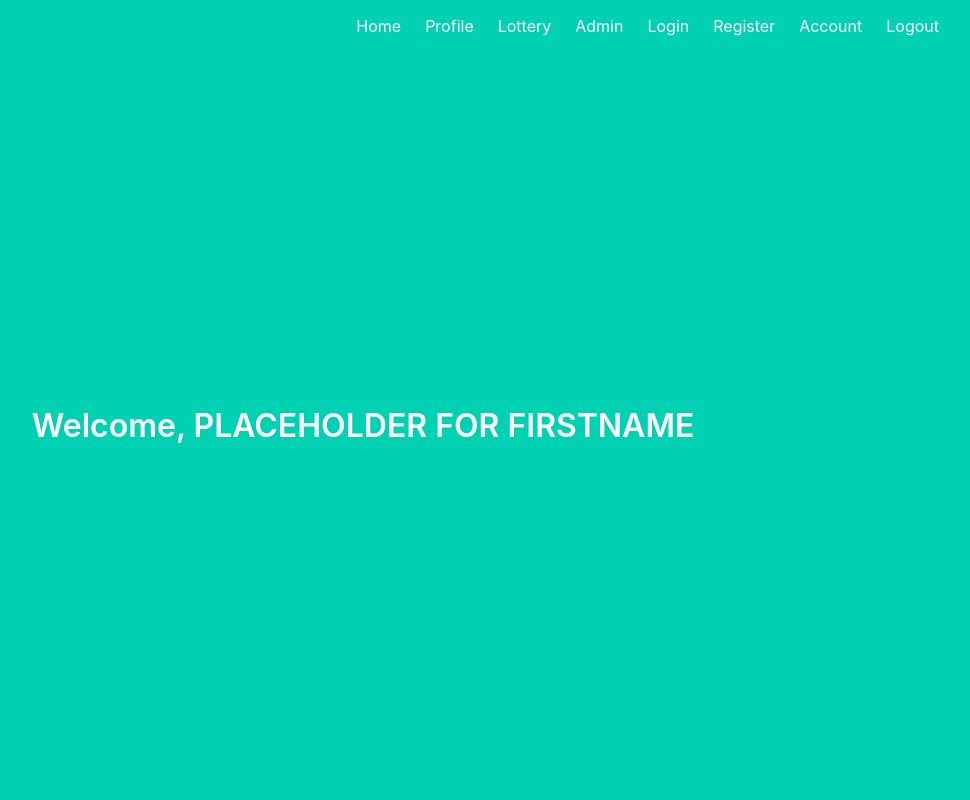
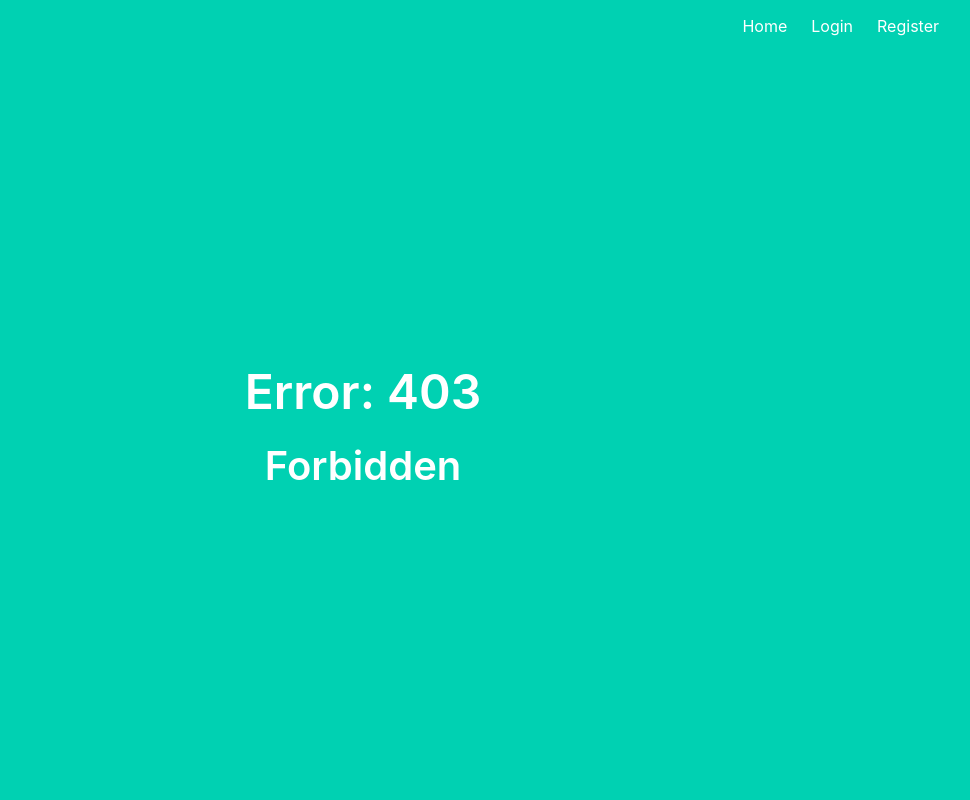
Before and after one commit to AlexDB012/C0095699LotteryWebApp, a Flask app: page /profile in a window 1280 px wide. Shown: the whole page, without its empty margins (277-1247 px from the left). Run offline with Flask 2, Linux system fonts and the light colour scheme; some libraries are stand-ins or nearby versions.

Commit message:
-Lot of stuff

```diff
--- a/admin/views.py
+++ b/admin/views.py
@@ -2,6 +2,7 @@
 from flask import Blueprint, render_template, request, flash
 from app import db
 from models import User, Draw
+from flask_login import current_user
 
 # CONFIG
 admin_blueprint = Blueprint('admin', __name__, template_folder='templates')
@@ -11,7 +12,10 @@ admin_blueprint = Blueprint('admin', __name__, template_folder='templates')
 # view admin homepage
 @admin_blueprint.route('/admin')
 def admin():
-    return render_template('admin/admin.html', name="PLACEHOLDER FOR FIRSTNAME")
+    if current_user.role == 'admin':
+        return render_template('admin/admin.html', name=current_user.firstname)
+    else:
+        return render_template('403.html')
 
 
 # view all registered users
--- a/app.py
+++ b/app.py
@@ -1,6 +1,7 @@
 # IMPORTS
 from flask import Flask, render_template
 from flask_sqlalchemy import SQLAlchemy
+from flask_login import LoginManager
 import os
 
 # CONFIG
@@ -15,9 +16,6 @@ app.config['RECAPTCHA_PRIVATE_KEY'] = os.getenv('RECAPTCHA_PRIVATE_KEY')
 
 # initialise database
 db = SQLAlchemy(app)
-
-
-
 
 # HOME PAGE VIEW
 @app.route('/')
@@ -36,6 +34,17 @@ from lottery.views import lottery_blueprint
 app.register_blueprint(users_blueprint)
 app.register_blueprint(admin_blueprint)
 app.register_blueprint(lottery_blueprint)
+
+# LOGIN MANAGER
+login_manager = LoginManager()
+login_manager.login_view = 'users.login'
+login_manager.init_app(app)
+
+from models import User
+
+@login_manager.user_loader
+def load_user(id):
+    return User.query.get(int(id))
 
 
 @app.errorhandler(500)
--- a/requirements.txt
+++ b/requirements.txt
@@ -5,3 +5,4 @@ flask_wtf
 email_validator
 bcrypt
 pyotp
+Flask-Login
--- a/templates/admin/admin.html
+++ b/templates/admin/admin.html
@@ -144,5 +144,4 @@
             </div>
         </div>
 
-
 {% endblock %}
--- a/templates/base.html
+++ b/templates/base.html
@@ -29,28 +29,42 @@
                         <a href="{{ url_for('index') }}" class="navbar-item">
                                 Home
                             </a>
+                        {% if current_user.is_anonymous %}
+
+                            <a href="{{ url_for('users.login') }}" class="navbar-item">
+                                Login
+                            </a>
+                            <a href="{{ url_for('users.register') }}" class="navbar-item">
+                                Register
+                            </a>
+                        {% endif %}
+                        {% if current_user.role == 'user' %}
                             <a href="{{ url_for('users.profile') }}" class="navbar-item">
                                 Profile
                             </a>
                             <a href="{{ url_for('lottery.lottery') }}" class="navbar-item">
                                 Lottery
                             </a>
+                            <a href="{{ url_for('users.account') }}" class="navbar-item">
+                                Account
+                            </a>
+                            <a href="{{ url_for('users.logout') }}" class="navbar-item">
+                                Logout
+                            </a>
+                        {% endif %}
+                        {% if current_user.role == 'admin' %}
                             <a href="{{ url_for('admin.admin') }}" class="navbar-item">
                                 Admin
-                            </a>
-                            <a href="{{ url_for('users.login') }}" class="navbar-item">
-                                Login
-                            </a>
-                            <a href="{{ url_for('users.register') }}" class="navbar-item">
-                                Register
                             </a>
                             <a href="{{ url_for('users.account') }}" class="navbar-item">
                                 Account
                             </a>
-                            {#TODO: LOGOUT#}
-                            <a href="" class="navbar-item">
+                            <a href="{{ url_for('users.logout') }}" class="navbar-item">
                                 Logout
                             </a>
+                        {% endif %}
+
+
 
                     </div>
                 </div>
--- a/templates/users/profile.html
+++ b/templates/users/profile.html
@@ -1,7 +1,5 @@
 {% extends "base.html" %}
 
 {% block content %}
-
-<h1 class="title">Welcome, {{ name }}</h1>
-
+    <h1 class="title">Welcome, {{ name }}</h1>
 {% endblock %}
--- a/users/forms.py
+++ b/users/forms.py
@@ -36,6 +36,6 @@ class RegisterForm(FlaskForm):
 class LoginForm(FlaskForm):
     email = EmailField(validators=[Email()])
     password = PasswordField(validators=[DataRequired()])
-    pin = StringField(validators=[DataRequired()])
+    #pin = StringField(validators=[DataRequired()])
     recaptcha = RecaptchaField()
     submit = SubmitField()
--- a/users/views.py
+++ b/users/views.py
@@ -1,6 +1,7 @@
 # IMPORTS
 import pyotp
 from flask import Blueprint, render_template, flash, redirect, url_for, session
+from flask_login import login_user, current_user, logout_user
 from markupsafe import Markup
 
 from app import db
@@ -10,12 +11,16 @@ import bcrypt
 
 # CONFIG
 users_blueprint = Blueprint('users', __name__, template_folder='templates')
+admin_blueprint = Blueprint('admin', __name__, template_folder='templates')
 
 
 # VIEWS
 # view registration
 @users_blueprint.route('/register', methods=['GET', 'POST'])
 def register():
+    if not current_user.is_anonymous:
+        return render_template('403.html')
+
     # create signup form object
     form = RegisterForm()
 
@@ -50,6 +55,9 @@ def register():
 # view user login
 @users_blueprint.route('/login', methods=['GET', 'POST'])
 def login():
+    if not current_user.is_anonymous:
+        return render_template('403.html')
+
     if not session.get('authentication_attempts'):
         session['authentication_attempts'] = 0
 
@@ -58,31 +66,50 @@ def login():
     if form.validate_on_submit():
         user = User.query.filter_by(email=form.email.data).first()
 
-        if not user or not bcrypt.checkpw(form.password.data.encode('utf-8'), user.password) or not pyotp.TOTP(user.pinkey).verify(form.pin.data):
+        if not user or not bcrypt.checkpw(form.password.data.encode('utf-8'), user.password): #or not pyotp.TOTP(user.pinkey).verify(form.pin.data):
             session['authentication_attempts'] += 1
             if session.get('authentication_attempts') >= 3:
                 flash(Markup('Number of incorrect login attempts exceeded. Please click <a href="/reset">here</a> to reset'))
                 return render_template('users/login.html')
-            flash('Either your email or password is incorrect, {} login attempts remaining'.format(3 - session.get('authentication_attempts')))
+            flash('Either your email, password or pin is incorrect, {} login attempts remaining'.format(3 - session.get('authentication_attempts')))
             session['authentication_attempts'] += 1
             return render_template('users/login.html', form=form)
         else:
-            return redirect(url_for('users.profile'))
+            login_user(user)
+            if (current_user.role == 'admin'):
+                return redirect(url_for('admin.admin', name=current_user.firstname))
+            else:
+                return redirect(url_for('users.profile'))
 
     return render_template('users/login.html', form=form)
 
 # view user profile
 @users_blueprint.route('/profile')
 def profile():
-    return render_template('users/profile.html', name="PLACEHOLDER FOR FIRSTNAME")
-
+    if not current_user.is_anonymous and current_user.role == 'user':
+        return render_template('users/profile.html', name=current_user.firstname + ' ' + current_user.lastname)
+    else:
+        return render_template('403.html')
 
 # view user account
 @users_blueprint.route('/account')
 def account():
-    return render_template('users/account.html',
-                           acc_no="PLACEHOLDER FOR USER ID",
-                           email="PLACEHOLDER FOR USER EMAIL",
-                           firstname="PLACEHOLDER FOR USER FIRSTNAME",
-                           lastname="PLACEHOLDER FOR USER LASTNAME",
-                           phone="PLACEHOLDER FOR USER PHONE")
+    if not current_user.is_anonymous:
+        return render_template('users/account.html',
+                           acc_no=current_user.id,
+                           email=current_user.email,
+                           firstname=current_user.firstname,
+                           lastname=current_user.lastname,
+                           phone=current_user.phone)
+    else:
+        return render_template('403.html')
+
+@users_blueprint.route('/reset')
+def reset():
+    session['authentication_attempts'] = 0
+    return redirect(url_for('users.login'))
+
+@users_blueprint.route('/logout')
+def logout():
+    logout_user()
+    return redirect(url_for('index'))
```
Also changed, not shown: lottery/views.py (+6 -1 lines), models.py (+6 -2 lines), templates/users/login.html (+10 -2 lines). Lines whose indentation alone changed are shown as unchanged.
